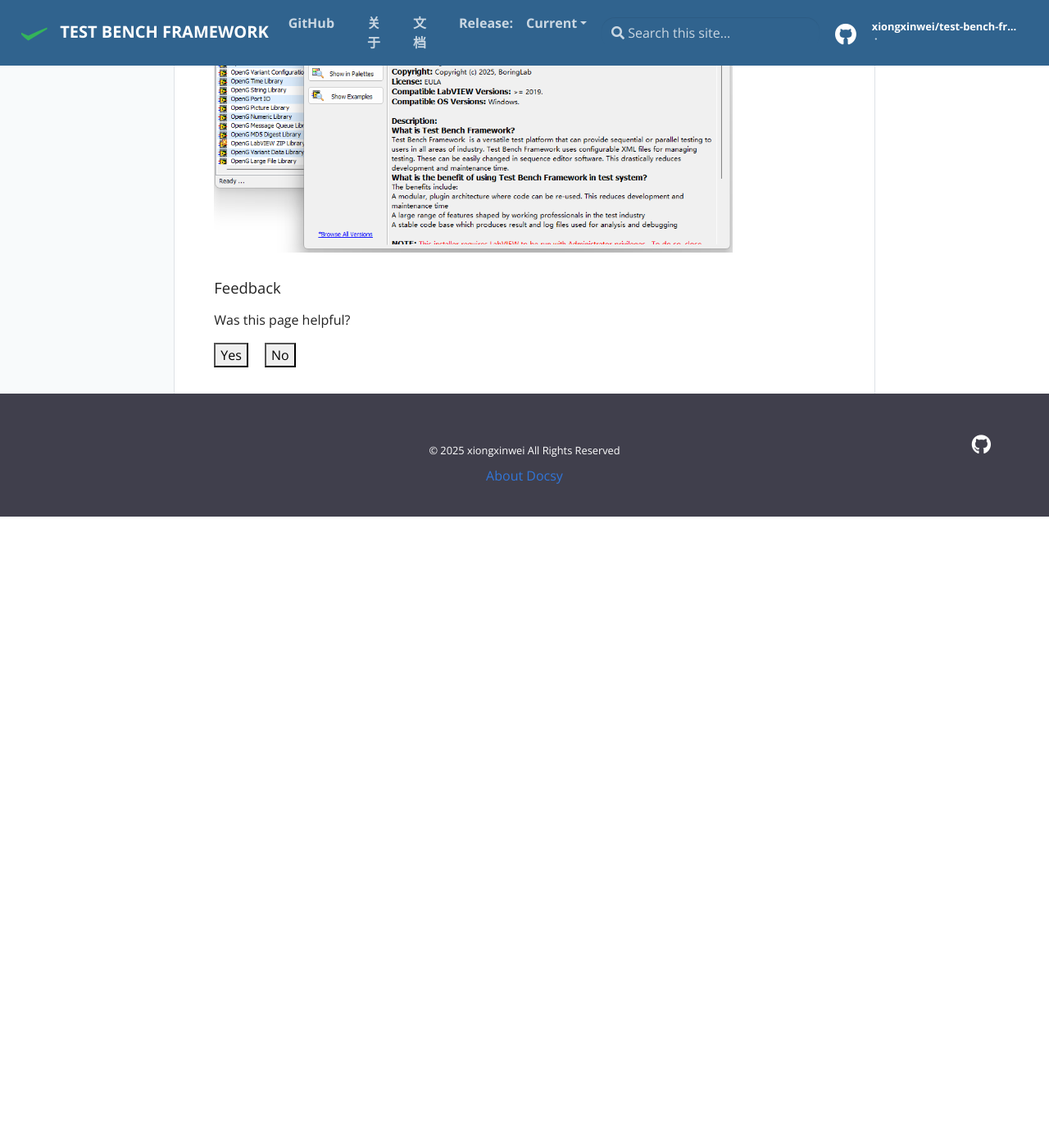
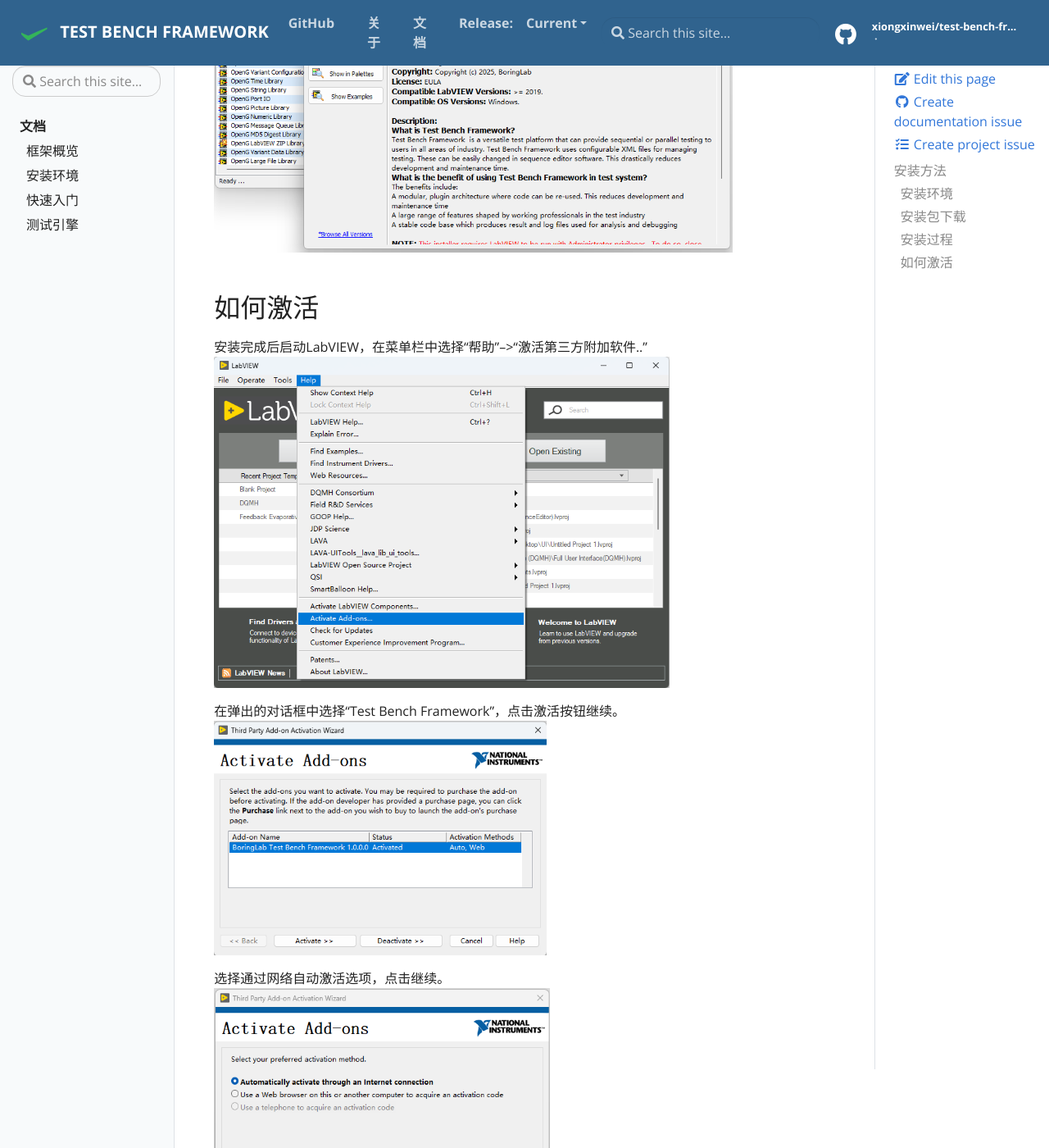
Before and after one commit to XiongXinwei-code/test-bench-framework, a Jekyll site: the page built from docs/_docs/安装方式.md, in a window 1280 px wide and 1400 px high, scrolled down 1121 px. Shown: the whole window at 82% size. Built offline with Jekyll 4.4.1, drawn with Linux system fonts in a browser that asks for light colours; before the commit the page ends 1751 px from its top, so only the background shows below that; some of the changed text lies outside the part shown.

Commit message:
Add LabVIEW activation guide and related images
Expanded documentation with step-by-step instructions for activating third-party add-ons in LabVIEW, including new images to illustrate the activation process.

```diff
--- a/docs/_docs/安装方式.md
+++ b/docs/_docs/安装方式.md
@@ -36,3 +36,21 @@
 > **提示：** 一定要以管理员身份启动VIPM和LabVIEW否则在安装过程中会出现报错。
 
 <img title="VIPM" src="../assets/img/VIPM.png" alt="loading-ag-178" style="zoom:70%;">
+
+## 如何激活
+
+安装完成后启动LabVIEW，在菜单栏中选择“帮助”-->“激活第三方附加软件..”
+<img title="VIPM" src="../assets/img/2025-08-28 132447.png" alt="loading-ag-178" style="zoom:70%;">
+
+在弹出的对话框中选择“Test Bench Framework”，点击激活按钮继续。
+<img title="VIPM" src="../assets/img/ACTIVATE.png" alt="loading-ag-178" style="zoom:70%;">
+
+选择通过网络自动激活选项，点击继续。
+<img title="VIPM" src="../assets/img/Automatically.png" alt="loading-ag-178" style="zoom:70%;">
+
+输入授权码和密码，点击激活。
+<img title="VIPM" src="../assets/img/License.png" alt="loading-ag-178" style="zoom:70%;">
+
+> **License ID:** 3381301 **Password:** 4228JXQB
+
+> **注意：** 激活过程需要联网。
```
Also changed, not shown: docs/assets/img/2025-08-28 132447.png (added), docs/assets/img/ACTIVATE.png (added), docs/assets/img/Automatically.png (added), docs/assets/img/License.png (added).
